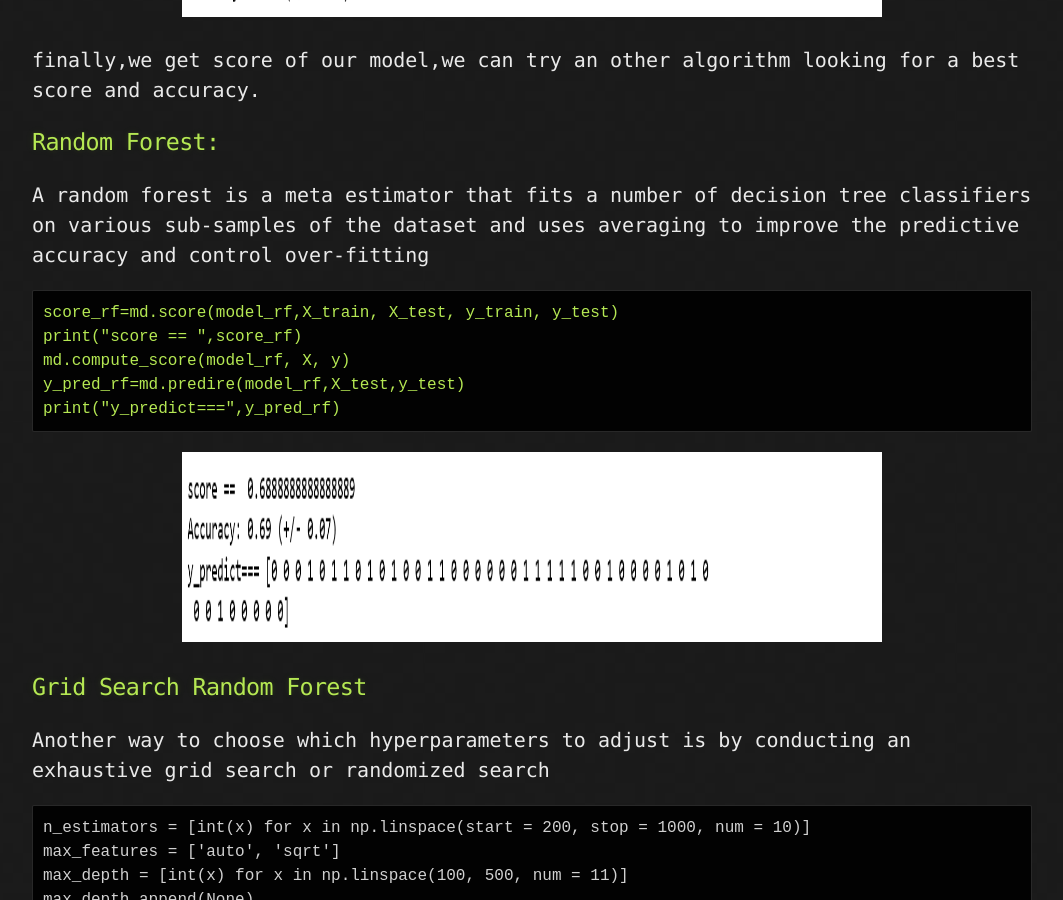
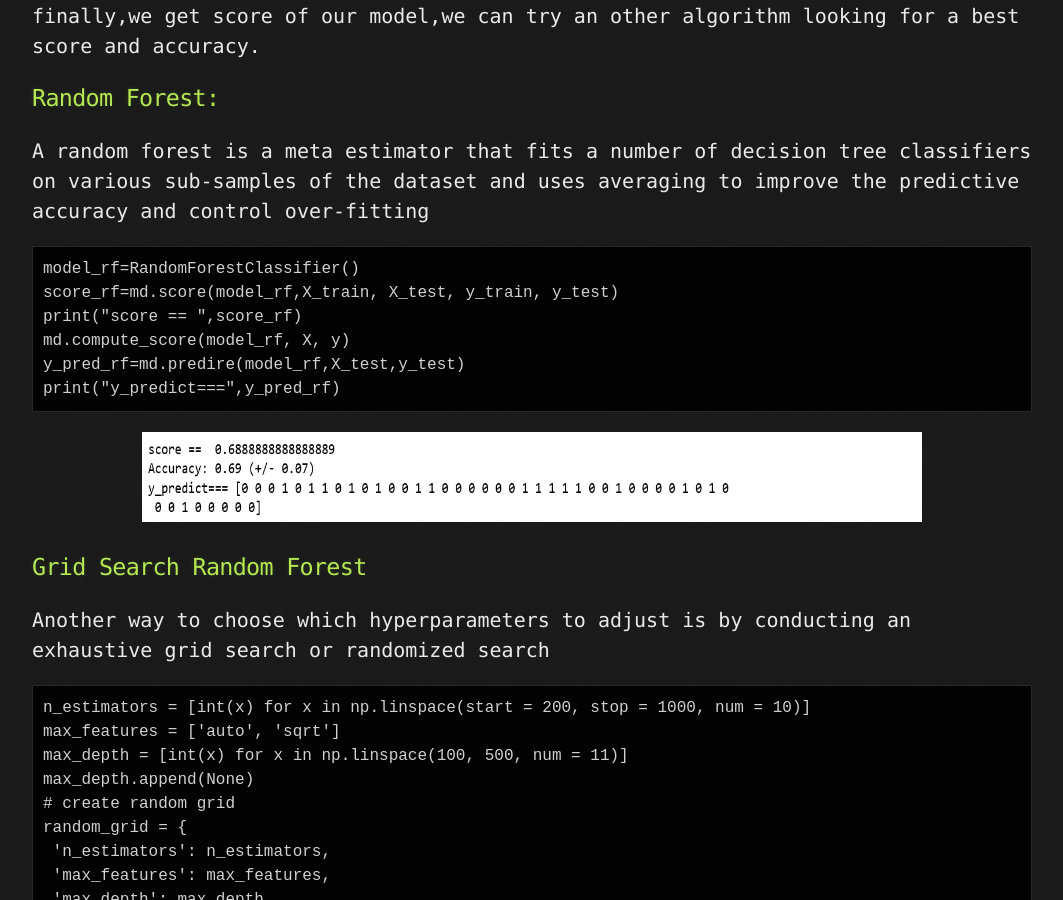
Before and after one commit to rajoul/rajoul.github.io, a Jekyll site: the page built from Machine_Learning/Classification.md, in a window 1280 px wide and 900 px high, scrolled down 3834 px. Shown: the whole window, without its empty margins (108-1171 px from the left). Built offline with Jekyll 4.4.1, drawn with Linux system fonts in a browser that asks for light colours; our own code applies the rules of GitHub Pages for plain Markdown files.

Commit message:
Update Classification.md

````diff
--- a/Machine_Learning/Classification.md
+++ b/Machine_Learning/Classification.md
@@ -85,9 +85,8 @@
 Now our model is ready,we can compute score,accuracy.
 ```
 def compute_score(clf, X, y):
-
-    xval = cross_val_score(clf, X, y, cv=10)
-    print("Accuracy: %0.2f (+/- %0.2f)" % (xval.mean(), xval.std() * 2))
+	xval = cross_val_score(clf, X, y, cv=10)
+	print("Accuracy: %0.2f (+/- %0.2f)" % (xval.mean(), xval.std() * 2))
 
 def score(model,X_train,X_test,y_train,y_test):
 	clf = model.fit(X_train, y_train)
@@ -109,12 +108,13 @@
 y_pred
 ```
 <p align="center">
-  <img src="https://rajoul.github.io/Machine_Learning/image/regression.png" width="700" height="190">
+  <img src="https://rajoul.github.io/Machine_Learning/image/regression.png" width="720" height="170">
 </p>
 finally,we get score of our model,we can try an other algorithm looking for a best score and accuracy.
 # Random Forest:
 A random forest is a meta estimator that fits a number of decision tree classifiers on various sub-samples of the dataset and uses averaging to improve the predictive accuracy and control over-fitting
-```model_rf=RandomForestClassifier()
+```
+model_rf=RandomForestClassifier()
 score_rf=md.score(model_rf,X_train, X_test, y_train, y_test)
 print("score == ",score_rf)
 md.compute_score(model_rf, X, y)
@@ -122,7 +122,7 @@
 print("y_predict===",y_pred_rf)
 ```
 <p align="center">
-  <img src="https://rajoul.github.io/Machine_Learning/image/random.png" width="700" height="190">
+  <img src="https://rajoul.github.io/Machine_Learning/image/random.png" width="780" height="90">
 </p>
 # Grid Search Random Forest
 Another way to choose which hyperparameters to adjust is by conducting an exhaustive grid search or randomized search
````
